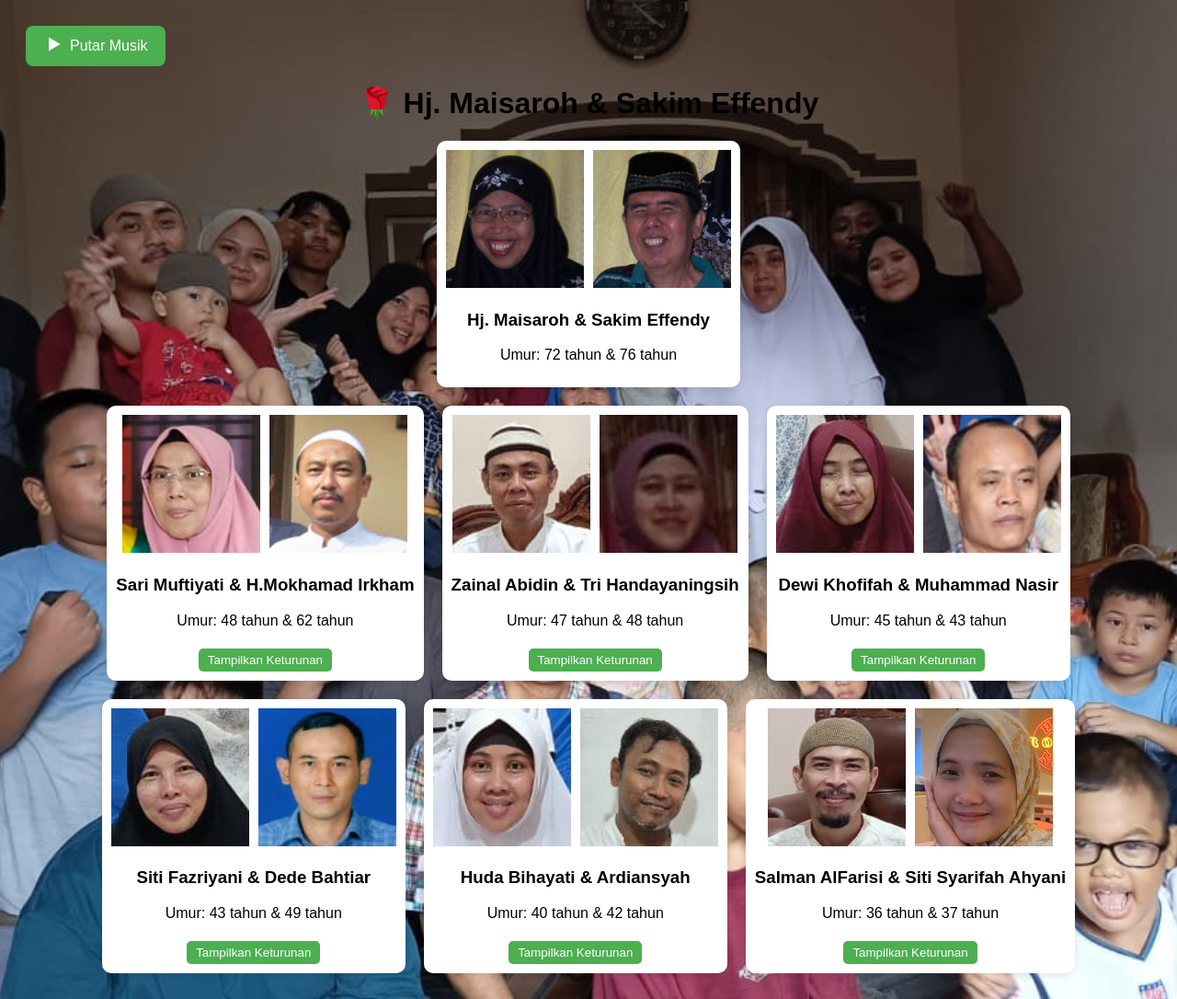
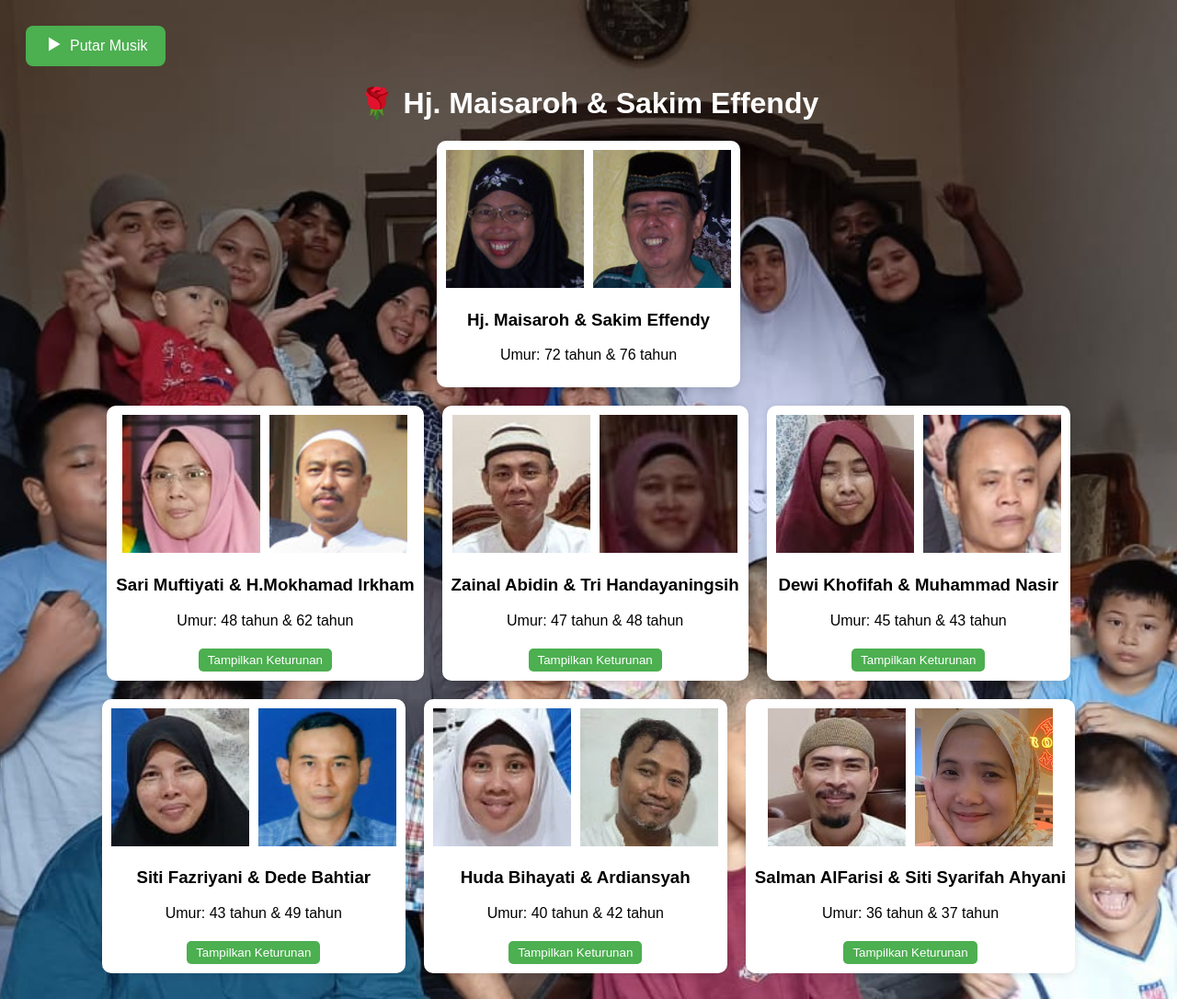
Before and after one commit to hanipmi/silsilahkeluarga, a plain HTML site: page index.html in a window 1280 px wide. Shown: the whole page at 92% size. Drawn offline with Linux system fonts and the light colour scheme.

Commit message:
bug text3

```diff
--- a/index.html
+++ b/index.html
@@ -135,7 +135,7 @@
     }
   </script>
 
-  <h1>🌹 Hj. Maisaroh & Sakim Effendy</h1>
+  <h1 style="color: #ffffff;">🌹 Hj. Maisaroh & Sakim Effendy</h1>
   <div class="tree">
     <div class="level">
       <div class="anggota-container">
```
